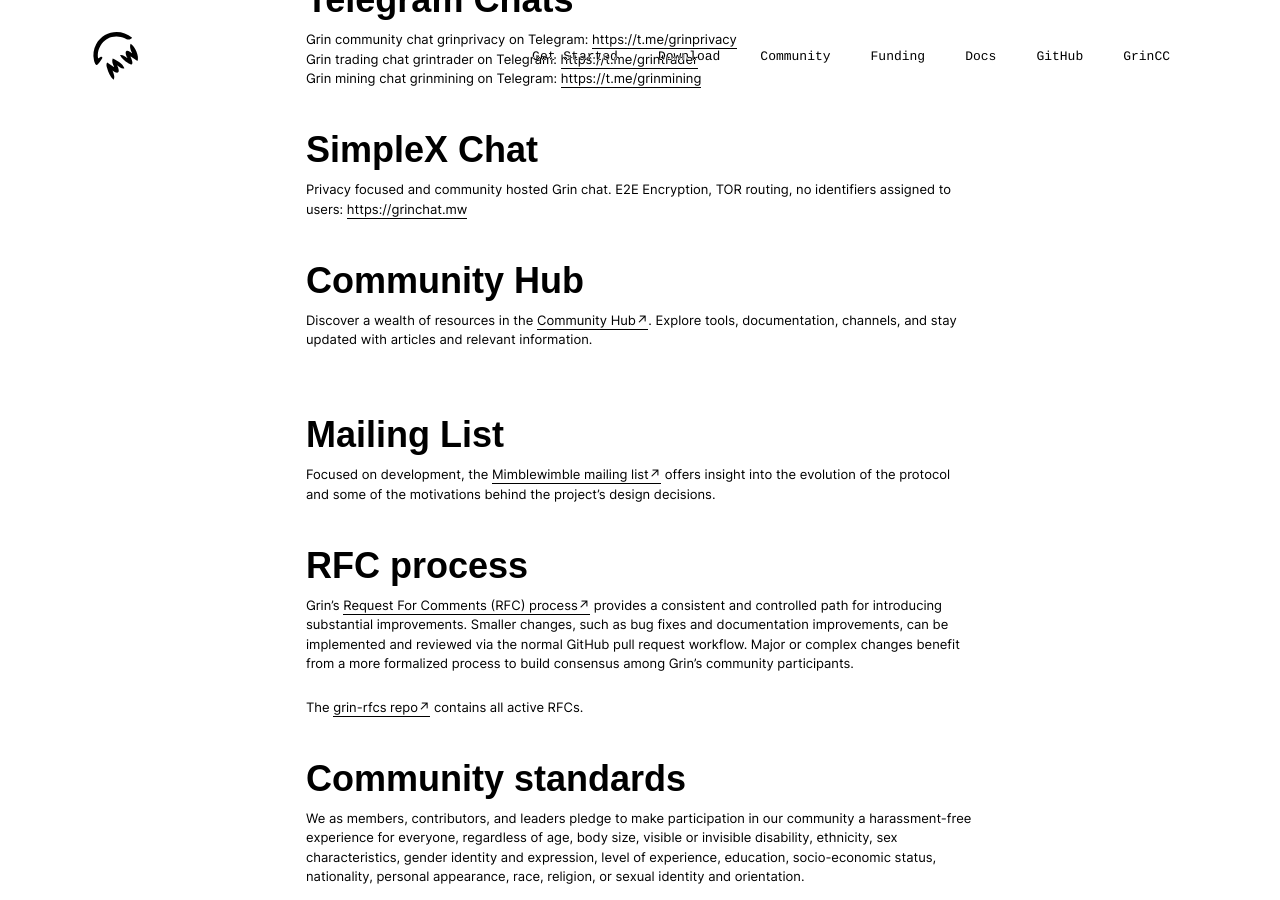
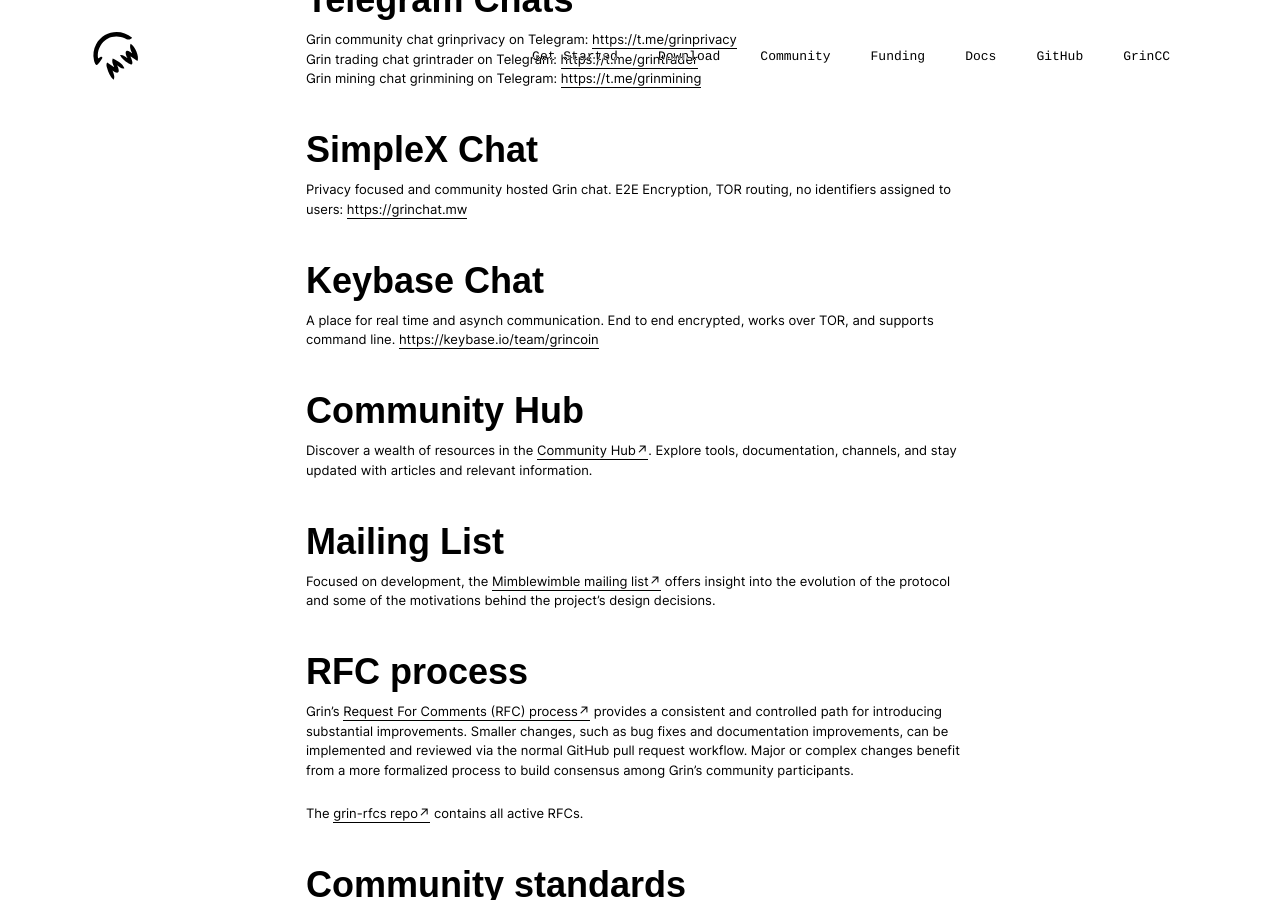
Before and after one commit to mimblewimble/site, a Jekyll site: the page built from community.md, in a window 1280 px wide and 900 px high, scrolled down 428 px. Built offline with Jekyll 4.4.1, drawn with Linux system fonts in a browser that asks for light colours; nearby versions of some CDN libraries; our own code applies the rules of GitHub Pages for plain Markdown files.

Commit message:
re-added Keybase chat

```diff
--- a/community.md
+++ b/community.md
@@ -23,10 +23,14 @@
 Privacy focused and community hosted Grin chat. E2E Encryption, TOR routing, no identifiers assigned to users: [https://grinchat.mw](https://grinchat.mw)
 <br>
 
+## Keybase Chat
+
+A place for real time and asynch communication. End to end encrypted, works over TOR, and supports command line. [https://keybase.io/team/grincoin](https://keybase.io/team/grincoin)
+<br>
+
 ## Community Hub
 
 Discover a wealth of resources in the [Community Hub↗](https://grincc.mw/hub/). Explore tools, documentation, channels, and stay updated with articles and relevant information.
-
 <br>
 
 ## Mailing List
```
